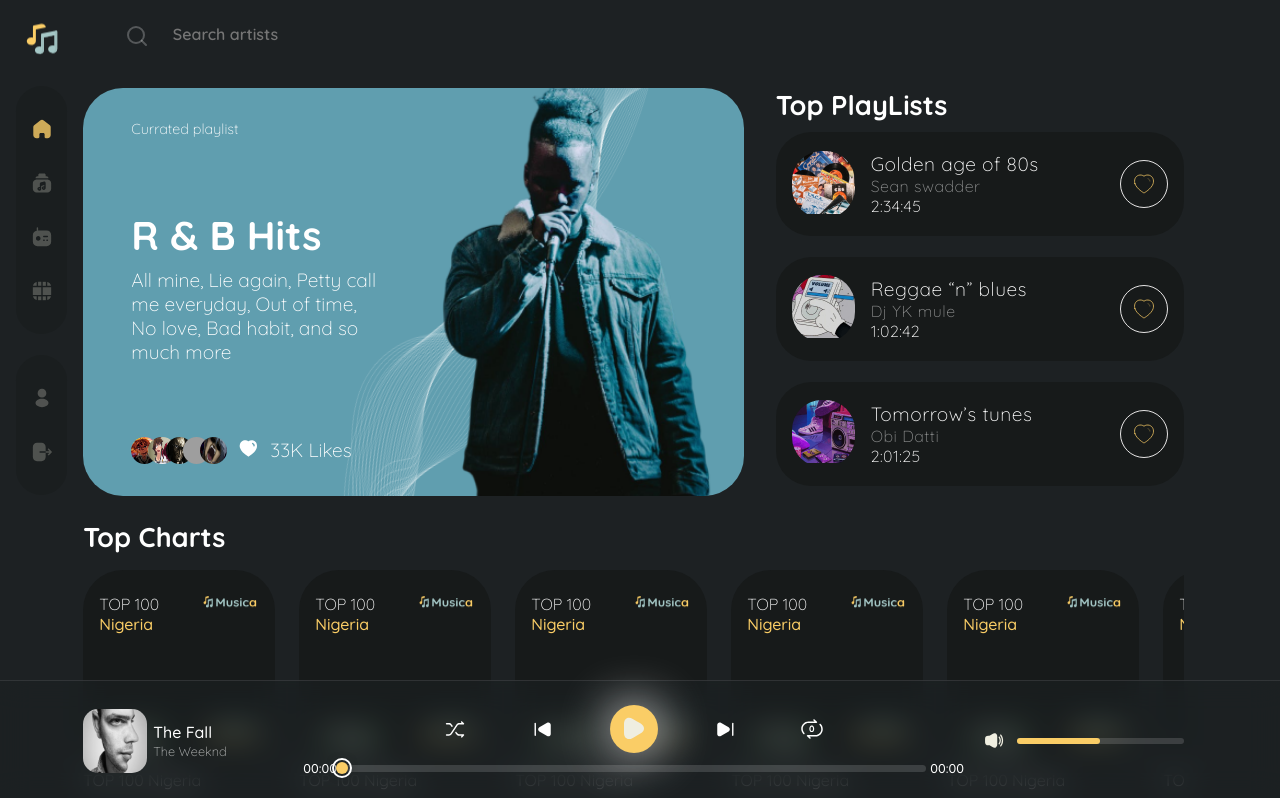
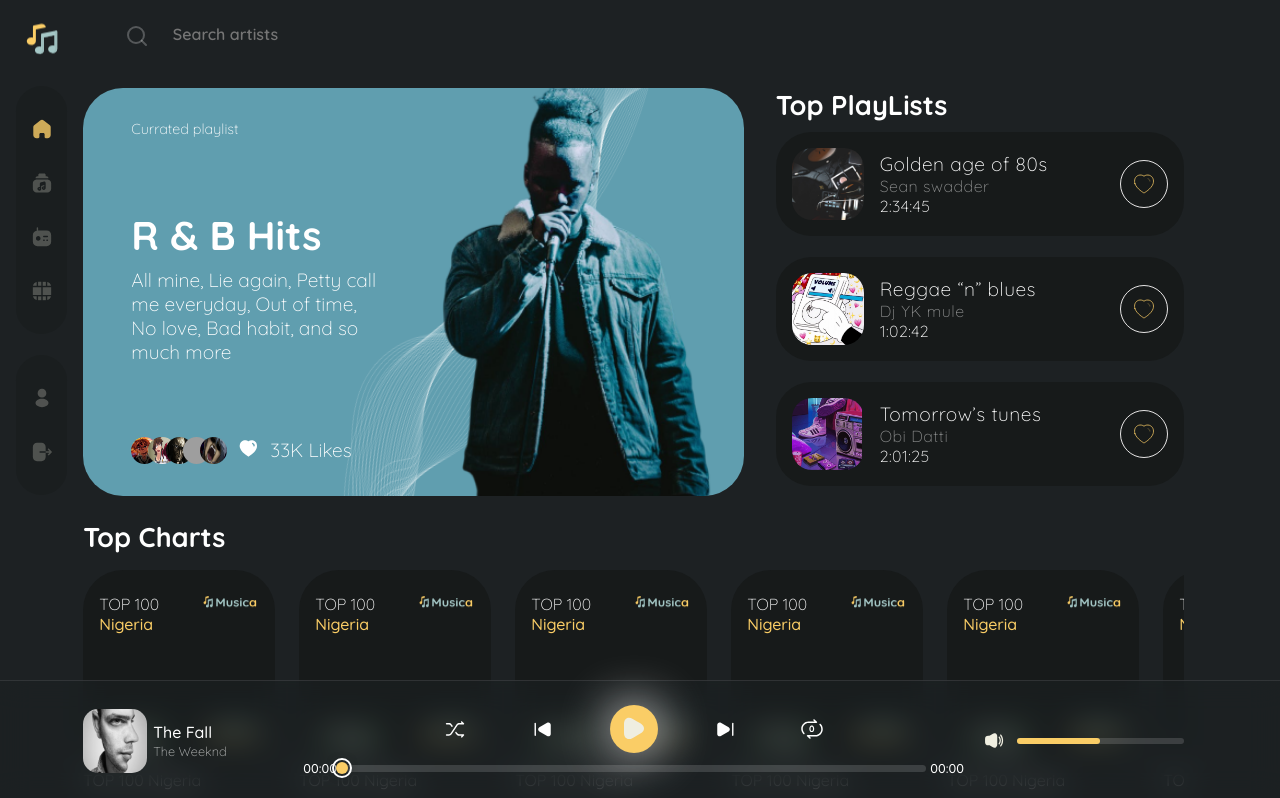
Before and after one commit to rebornkun/Musica, a React (Vite) app: page / in a window 1280 px wide. Shown: the top 798 px of the page. Built offline with nearby package versions, Linux system fonts and the light colour scheme; grey boxes are pictures that could not be loaded; a web font is replaced by a local one.

Commit message:
playlist done

```diff
--- a/src/Components/AsideNav/AsideNav.css
+++ b/src/Components/AsideNav/AsideNav.css
@@ -4,6 +4,7 @@
     width: 6.5%;
     position: fixed;
     z-index: 6;
+    transition: all 0.1s ease;
 }
 
 .aside_container{
--- a/src/Components/Playlist/Playlist.css
+++ b/src/Components/Playlist/Playlist.css
@@ -26,8 +26,9 @@
 }
 
 .chart_img{
-    height: 100%;
-    border-radius: 30px;
+    height: 4.5rem;
+    width: 4.5rem;
+    border-radius: 20px;
     overflow: hidden;
     z-index: 1;
 }
--- a/src/Components/Playlist/Playlist.jsx
+++ b/src/Components/Playlist/Playlist.jsx
@@ -3,12 +3,12 @@ import { Link } from 'react-router-dom';
 import './Playlist.css'
 import { UserContext } from '../UserContext'
 
-const Playlist = ({image, name, creator, time}) => {
+const Playlist = ({bigimage, image, name, creator, time}) => {
 
     const { SetRemoveBack } = useContext(UserContext)
     return (
         <div className='chart'>
-            <Link className='text-link' to='/playlist' onClick={() => SetRemoveBack(true)}>
+            <Link className='text-link' to='/playlist' state={{bigimage: bigimage, image: image, name: name, creator: creator, time: time}}>
                 <div className='chart_slide'></div>
                 <div className='chart_first_part'>
                     <div className='chart_img'>
--- a/src/Container/App.css
+++ b/src/Container/App.css
@@ -1,5 +1,7 @@
 
-
+:root{
+  --back: #1D2123;
+}
 .App{
 
   --back: #1D2123;
@@ -19,7 +21,11 @@
   --back: #1D2123;
 }
 .playlist{
-  --back: #1d212300;
+  --back: transparent;
+}
+
+body{
+  background-color: var(--back);
 }
 
 
@@ -100,6 +106,7 @@
   padding: 1.5rem 0rem;
   background: var(--back);
   width: 94%;
+  transition: all 0.1s ease;
 }
 
 .text-link {
--- a/src/Container/App.jsx
+++ b/src/Container/App.jsx
@@ -8,7 +8,7 @@ import PlayBar from '../Components/PlayBar/PlayBar'
 import { songdata } from '../audios'
 import PlaylistPage from '../Pages/PlaylistPage/PlaylistPage'
 
-import { Route, Routes } from 'react-router-dom'
+import { Route, Routes, useLocation } from 'react-router-dom'
 import { UserContext } from '../Components/UserContext'
 
 function App() {
@@ -23,6 +23,8 @@ function App() {
 
   const audioelem = useRef();
 
+  let location = useLocation();
+
   useEffect(()=>{
 
     if(isPlaying){
@@ -31,7 +33,15 @@ function App() {
       audioelem.current.pause()
     }
 
-  },[isPlaying, loadedList, currentSong])
+    // ga.send(["pageview", location.pathname]);
+    console.log(location.pathname)
+    if(location.pathname === '/playlist'){
+      SetRemoveBack(true)
+    }else{
+      SetRemoveBack(false)
+    }
+
+  },[isPlaying, loadedList, currentSong, location])
 
   const onPlaying = () => {
 
@@ -104,7 +114,7 @@ function App() {
 
   return (
     <UserContext.Provider value={{ removeBack, SetRemoveBack }}>
-    <div className={removeBack === false ? "App normal" : "App playlist"}>
+    <div className={removeBack === true ? "App playlist" : "App normal"}>
         <nav>
           <AsideNav />
         </nav>
@@ -117,7 +127,7 @@ function App() {
           <Routes>
             <Route path='/'>
               <Route index element={<Home />} />
-              <Route path='playlist' element={<PlaylistPage SetRemoveBack={SetRemoveBack} />} />
+              <Route path='playlist' element={<PlaylistPage />} />
             </Route>
             <Route path='*' />
           </Routes>
--- a/src/Pages/Home/Home.css
+++ b/src/Pages/Home/Home.css
@@ -3,6 +3,7 @@
     width: 93.5vw;
     display: flex;
     background: var(--back);
+    transition: all 0.1s ease;
 }
 
 .Home_Page_container{
--- a/src/Pages/Home/Home.jsx
+++ b/src/Pages/Home/Home.jsx
@@ -9,6 +9,9 @@ import './Home.css'
 import Slider from '../../Components/Slider/Slider';
 import { Boxlist } from '../../Components/Boxlist';
 import { ChartList } from '../../Components/ChartList';
+import tommtunes from '../../assets/tommtunes.png'
+import volumeup from '../../assets/volumeup.jpg'
+import other from '../../assets/other.jpg'
 
 const Home = () => {
     return (
@@ -19,9 +22,9 @@ const Home = () => {
                     <div className='charts_section'>
                         <h1 className='top_charts_title'>Top PlayLists</h1>
                         <div className='chart_container'>
-                            <Playlist image={chartone} name='Golden age of 80s' creator='Sean swadder' time='2:34:45'/>
-                            <Playlist image={charttwo} name='Reggae “n” blues' creator='Dj YK mule' time='1:02:42'/>
-                            <Playlist image={chartthree} name='Tomorrow’s tunes' creator='Obi Datti' time='2:01:25'/>
+                            <Playlist bigimage={other} image={other} name='Golden age of 80s' creator='Sean swadder' time='2:34:45'/>
+                            <Playlist bigimage={volumeup} image={volumeup} name='Reggae “n” blues' creator='Dj YK mule' time='1:02:42'/>
+                            <Playlist bigimage={tommtunes} image={tommtunes} name='Tomorrow’s tunes' creator='Obi Datti' time='2:01:25'/>
                         </div>
                     </div>
                 </div>
--- a/src/Pages/PlaylistPage/PlaylistPage.css
+++ b/src/Pages/PlaylistPage/PlaylistPage.css
@@ -1,3 +1,4 @@
+
 .backdrop_image{
     height: 100vh;
     display: flex;
@@ -75,6 +76,14 @@
     display: flex;
     flex-direction: column;
 }
+
+.playlistpage_top_part .details .text .name_n_owner{
+    display: flex;
+    flex-direction: row;
+    align-items: baseline;
+    gap: 0.3rem;
+}
+
 .playlistpage_top_part .details .text h1{
     color: var(--lighter-blue);
     font-size: 2.5rem;
--- a/src/Pages/PlaylistPage/PlaylistPage.jsx
+++ b/src/Pages/PlaylistPage/PlaylistPage.jsx
@@ -8,21 +8,27 @@ import pic4 from '../../assets/musicpics/music4.png'
 import pic5 from '../../assets/musicpics/music5.png'
 import pic6 from '../../assets/musicpics/music6.png'
 import pic7 from '../../assets/musicpics/music7.png'
+import { useLocation } from 'react-router-dom';
 const PlaylistPage = () => {
+    const location = useLocation()
+    console.log(location)
     return (
         <div className="playlistpage">
             <div className='backdrop_image'>
-                <img src={tommtunes} />
+                <img src={location.state.bigimage} />
                 <div className='filter'></div>
             </div>
             <div className='playlistpage_container'>
                 <div className='playlistpage_top_part'>
                     <div className='img_container'>
-                        <img src={tommtunes} alt='playlist'/>
+                        <img src={location.state.image} alt='playlist'/>
                     </div>
                     <div className='details'>
                         <div className='text'>
-                            <h1>Tomorrow’s tunes</h1>
+                            <div className='name_n_owner'>
+                                <h1>{location.state.name}</h1>
+                                <p>{`~ ${location.state.creator}`} </p>
+                            </div>
                             <p>Lorem ipsum dolor sit amet, consectetur adipiscing elit ut aliquam, purus sit amet luctus venenatis</p>
                             <p>64 songs ~ 16 hrs+</p>
                         </div>
```
Also changed, not shown: vite.config.js.timestamp-1666065795980.mjs (deleted, +0 -10 lines), src/assets/other.jpg (added), src/assets/volumeup.jpg (added).
